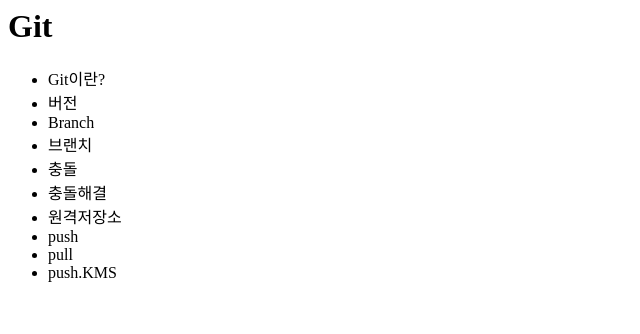
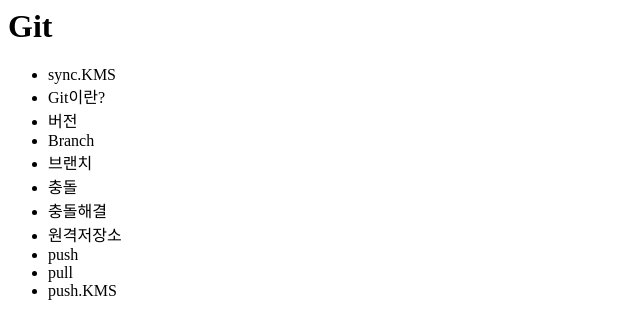
Before and after one commit to KimMyeongSeop/opentutorials_git_KMS, a plain HTML site: page index.html in a window 1280 px wide. Shown: the whole page, without its empty margins (0-640 px from the left). Drawn offline with Linux system fonts and the light colour scheme.

Commit message:
add sync.KMS

```diff
--- a/index.html
+++ b/index.html
@@ -10,6 +10,7 @@
 			<h1>Git</h1>
 		</header>
 		<ul>
+			<li>sync.KMS</li>
 			<li>Git이란?</li>
 			<li>버전</li>
 			<li>Branch</li>
```
